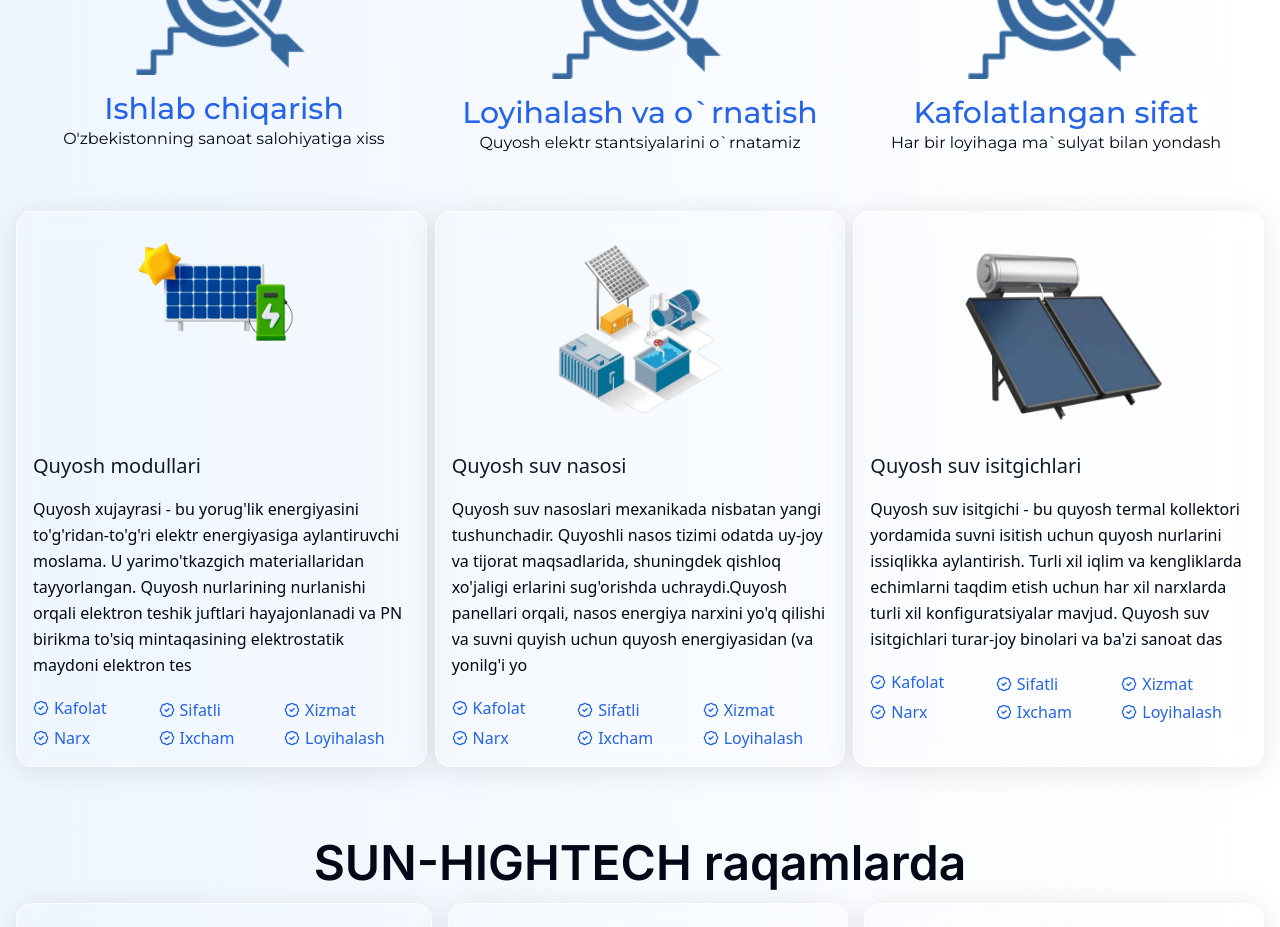
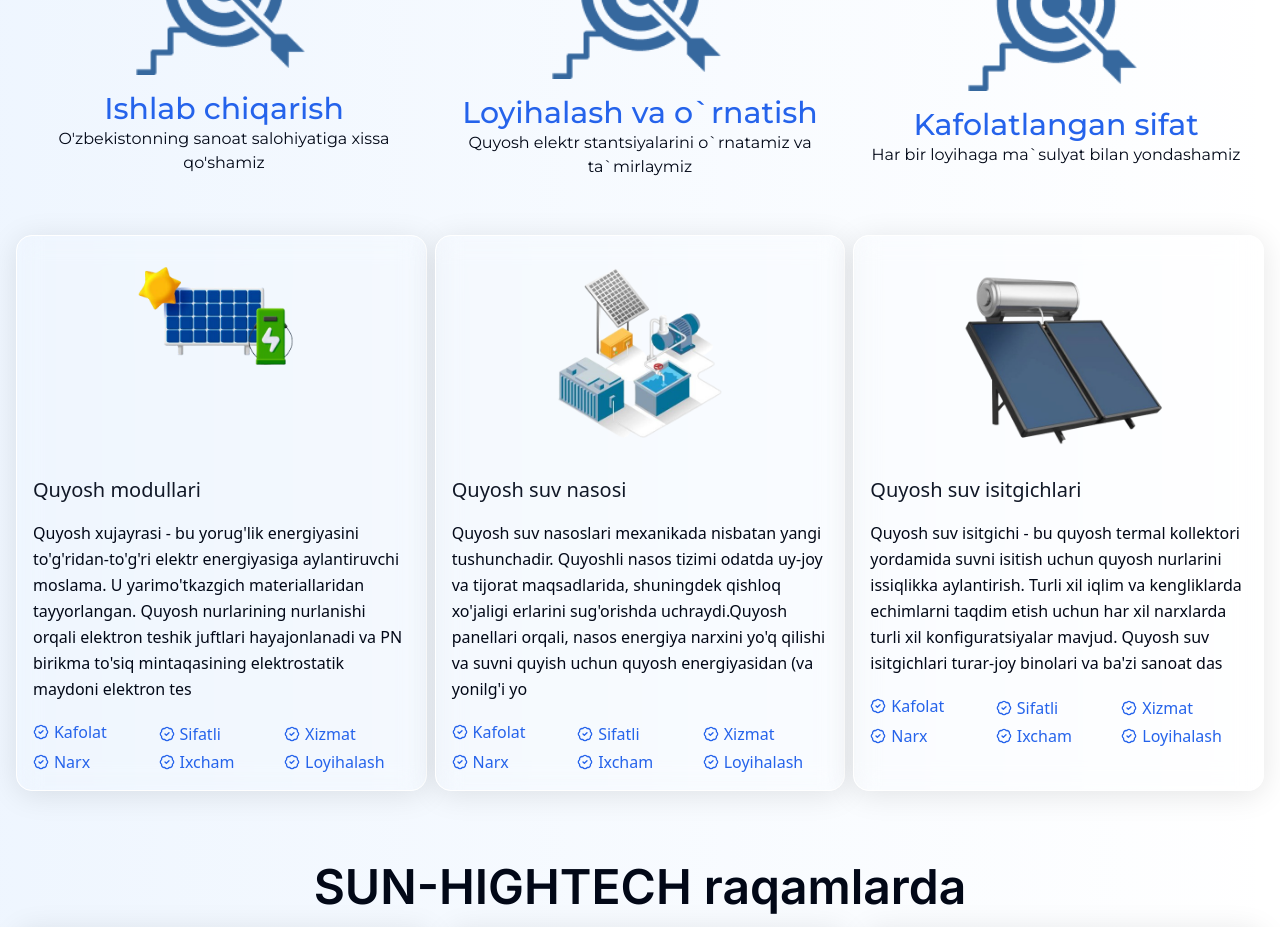
Before and after one commit to Farki-Devv/Sun-hightech-company, a React (Vite) app: page / in a window 1280 px wide. Shown: the part 1460-2387 px from the top of the page. Built offline with nearby package versions, Linux system fonts and the light colour scheme.

Commit message:
compamy web site change

```diff
--- a/src/shared/works.tsx
+++ b/src/shared/works.tsx
@@ -18,7 +18,7 @@
 								{item.title}
 							</span>
 							<span className='text-center'>
-								{item.description.slice(0, 40)}
+								{item.description.slice(0, 100)}
 							</span>
 						</div>
 					</div>
```
